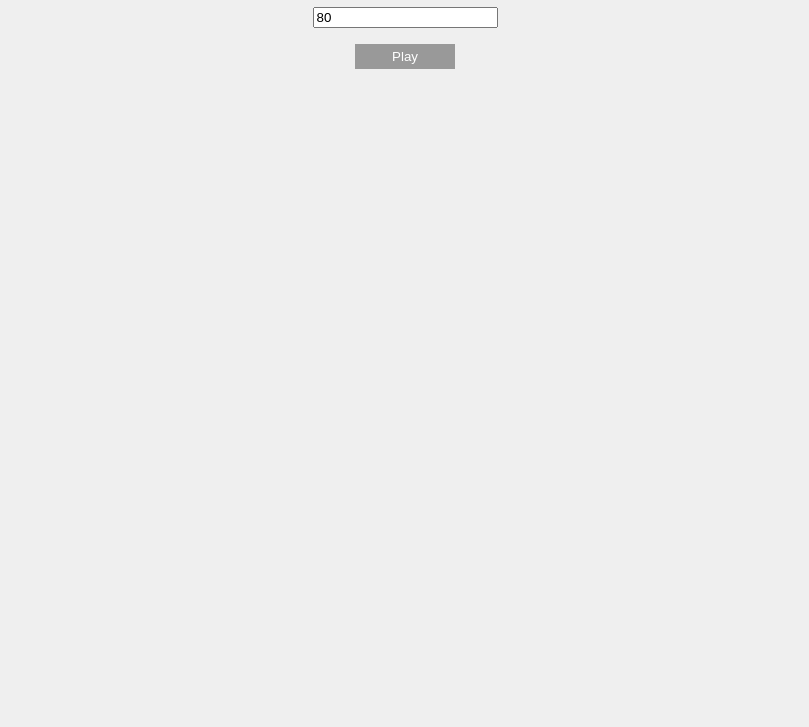
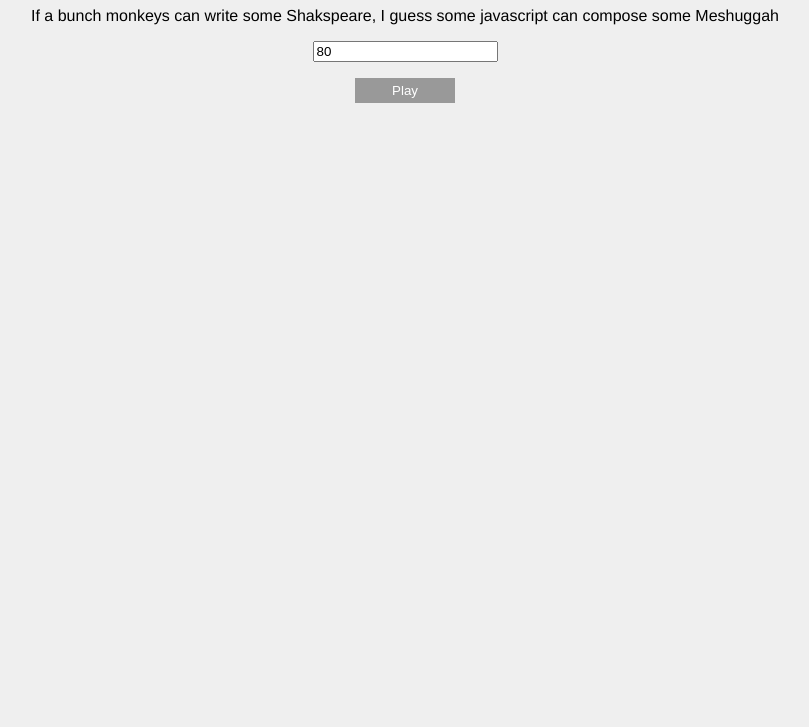
Before and after one commit to romainberger/breakdown-generator, a plain HTML site: page index.html in a window 1280 px wide. Shown: the part 73-800 px from the top of the page, without its empty margins (235-1044 px from the left). Drawn offline with nearby package versions, Linux system fonts and the light colour scheme; no server answers.

Commit message:
Terrible punchline

```diff
--- a/index.html
+++ b/index.html
@@ -15,6 +15,8 @@
     <div class="wrapper">
         <h1 class="center">Breakdown Generator</h1>
 
+        <p class="center">If a bunch monkeys can write some Shakspeare, I guess some javascript can compose some Meshuggah</p>
+
         <p class="center"><input id="tempo" type="text" value="80"></p>
         <p class="center">
             <span id="loading">Loading</span>
@@ -23,8 +25,8 @@
         </p>
     </div>
 
-        <script src="//ajax.googleapis.com/ajax/libs/jquery/2.0.0/jquery.min.js"></script>
-        <script>window.jQuery || document.write('<script src="js/vendors/jquery-2.0.0.min.js"><\/script>')</script>
-        <script src="js/breakdown-generator.js"></script>
+    <script src="//ajax.googleapis.com/ajax/libs/jquery/2.0.0/jquery.min.js"></script>
+    <script>window.jQuery || document.write('<script src="js/vendors/jquery-2.0.0.min.js"><\/script>')</script>
+    <script src="js/breakdown-generator.js"></script>
 </body>
 </html>
```
